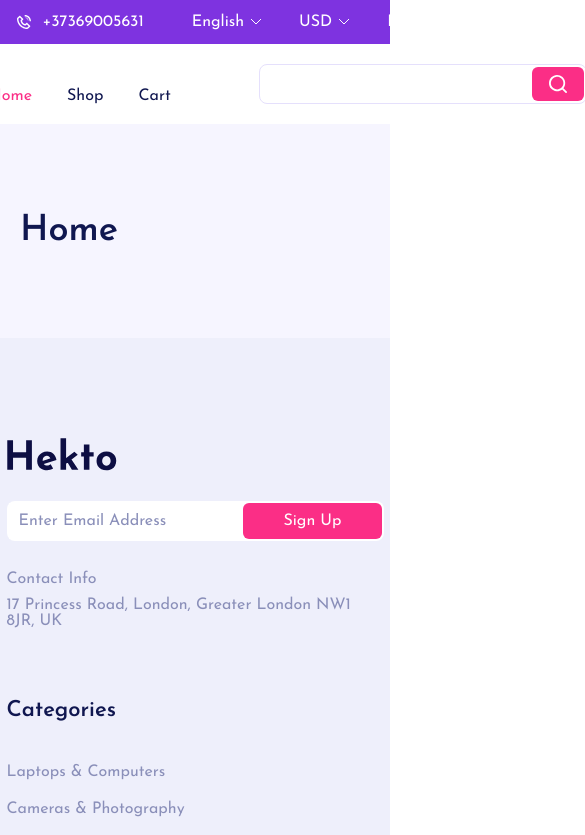
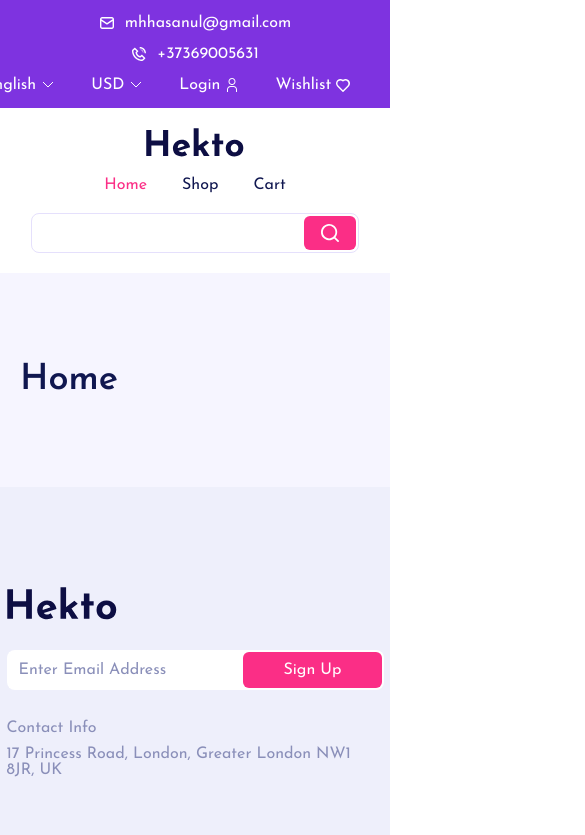
Before and after one commit to Dunitrashuk/Hekto, a React (Vite) app: page / in a window 390 px wide. Shown: the top 835 px of the page, 585 px wide, since content can reach past the window. Built offline with nearby package versions, Linux system fonts and the light colour scheme.

Commit message:
responsive components

```diff
--- a/src/components/UI/SearchBar.module.css
+++ b/src/components/UI/SearchBar.module.css
@@ -40,3 +40,9 @@
   width: 2.4rem;
   fill: var(--color-white);
 }
+
+@media only screen and (max-width: 850px) {
+  .searchbar {
+    margin-left: 0;
+  }
+}
--- a/src/components/layout/footer/Footer.module.css
+++ b/src/components/layout/footer/Footer.module.css
@@ -21,6 +21,7 @@
   height: 5.3rem;
   width: 100%;
   background-color: #e7e4f8;
+  padding: 0 2rem;
 }
 
 .copyright__content {
--- a/src/components/layout/header/Header.module.css
+++ b/src/components/layout/header/Header.module.css
@@ -3,15 +3,16 @@
   align-items: center;
   justify-content: center;
   width: 100vw;
-  height: 4.4rem;
   background-color: var(--color-tertiary);
   color: var(--color-white);
+  padding: 1.5rem 2rem;
 }
 
 .header__content {
   width: 144rem;
   display: flex;
   align-items: center;
+  flex-wrap: wrap;
   height: inherit;
   gap: 4.8rem;
 }
@@ -27,3 +28,15 @@ svg {
   display: flex;
   gap: 3.5rem;
 }
+
+@media only screen and (max-width: 900px) {
+  .header__content {
+    flex-direction: column;
+    justify-content: center;
+    gap: 1.5rem;
+  }
+
+  .header__options {
+    margin-left: 0;
+  }
+}
--- a/src/components/layout/nav/Navbar.module.css
+++ b/src/components/layout/nav/Navbar.module.css
@@ -3,7 +3,7 @@
   align-items: flex-end;
   justify-content: center;
   width: 100vw;
-  padding: 2rem 0;
+  padding: 2rem;
   color: var(--color-white);
 }
 
@@ -11,6 +11,7 @@
   width: 144rem;
   display: flex;
   align-items: flex-end;
+  flex-wrap: wrap;
   height: min-content;
   gap: 8.8rem;
 }
@@ -18,3 +19,13 @@
 img {
   width: 9.8rem;
 }
+
+@media only screen and (max-width: 850px) {
+  .navbar__content {
+    display: flex;
+    flex-direction: column;
+    align-items: center;
+    justify-content: center;
+    gap: 2rem;
+  }
+}
```
